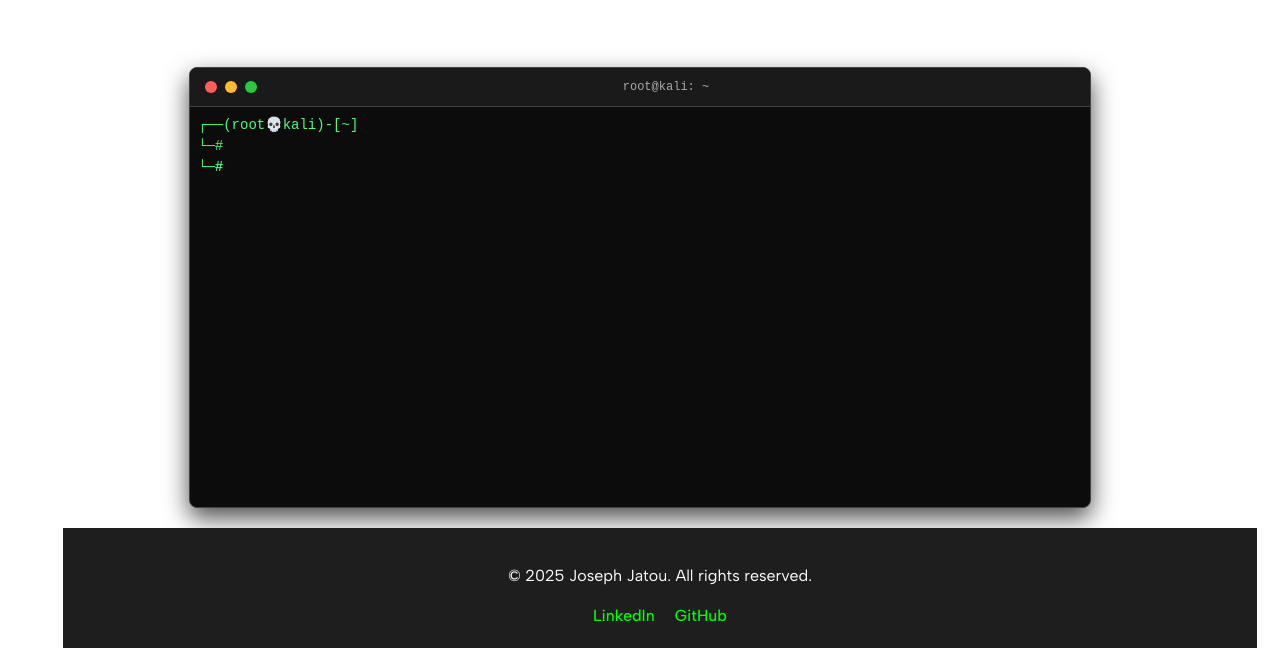
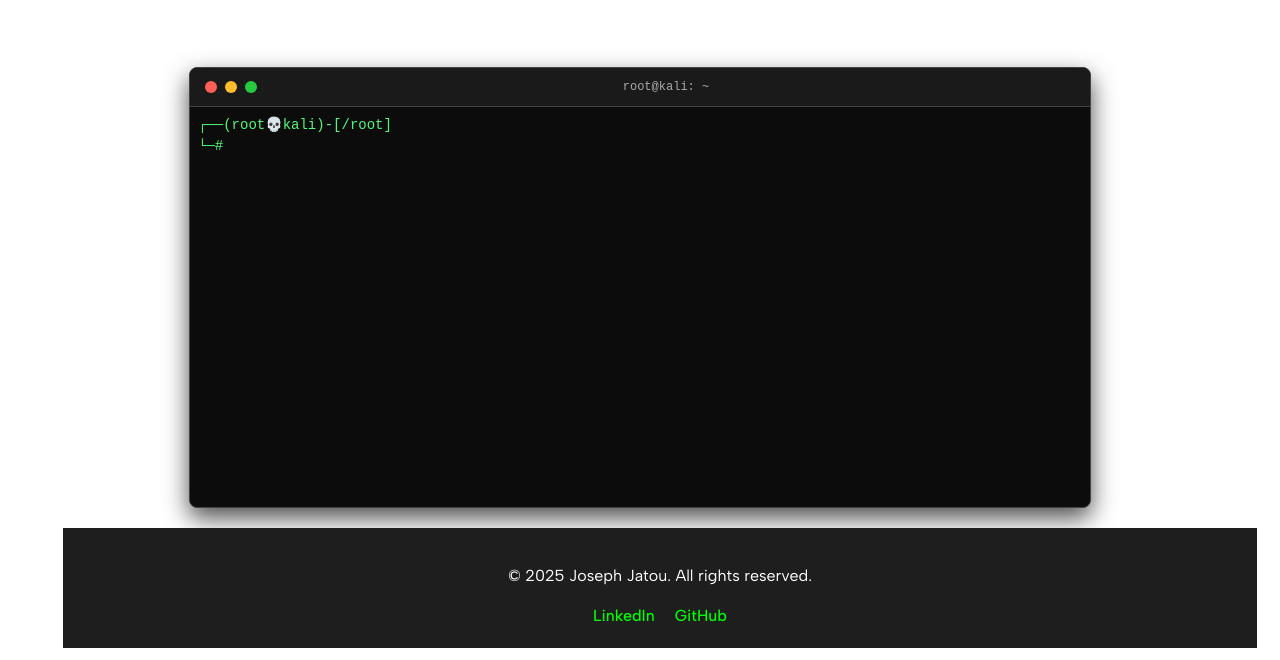
Before and after one commit to sudoBaymax/personal_website, a React (Vite) app in the folder client/: page / in a window 1280 px wide. Shown: the part 935-1595 px from the top of the page. Built offline with nearby package versions, Linux system fonts and the light colour scheme.

Commit message:
completed terminal styling

```diff
--- a/client/src/components/TerminalSection.tsx
+++ b/client/src/components/TerminalSection.tsx
@@ -6,8 +6,7 @@ const KaliTerminal = () => {
   const [commandHistory, setCommandHistory] = useState<string[]>([]);
   const [historyIndex, setHistoryIndex] = useState<number>(-1);
   const [output, setOutput] = useState<{ type: string; content: string }[]>([
-    { type: 'system', content: '┌──(root💀kali)-[~]' },
-    { type: 'system', content: '└─# ' }
+    { type: 'system', content: getPromptString('/root') }
   ]);
   const [pwd, setPwd] = useState<string>('/root');
   const [filesystem] = useState<{ [key: string]: { type: string; contents: any } }>({
@@ -36,6 +35,11 @@ const KaliTerminal = () => {
   const terminalRef = useRef<HTMLDivElement>(null);
   const inputRef = useRef<HTMLInputElement>(null);
 
+  // Function needs to be defined before it's used in initial state
+  function getPromptString(currentPath: string): string {
+    return `┌──(root💀kali)-[${currentPath}]\n└─# `;
+  }
+
   useEffect(() => {
     if (terminalRef.current) {
       terminalRef.current.scrollTop = terminalRef.current.scrollHeight;
@@ -44,10 +48,6 @@ const KaliTerminal = () => {
       inputRef.current.focus();
     }
   }, [output]);
-
-  const getPrompt = () => {
-    return `┌──(root💀kali)-[${pwd}]\n└─# `;
-  };
 
   const handleInputChange = (e: React.ChangeEvent<HTMLInputElement>) => {
     setInput(e.target.value);
@@ -102,7 +102,7 @@ const KaliTerminal = () => {
       }
     } else if (args.length === 2 && (command === 'cd' || command === 'cat')) {
       const path = args[1];
-      const currentDir = getCurrentDirectory(); // Ensure currentDir is defined
+      const currentDir = getCurrentDirectory();
 
       if (currentDir && currentDir.type === 'dir') {
         const entries = Object.keys(currentDir.contents);
@@ -122,7 +122,7 @@ const KaliTerminal = () => {
     if (pwd === '/root') return current;
 
     for (let i = 1; i < pathParts.length; i++) {
-      if (current.contents[pathParts[i]]) {
+      if (current.contents && current.contents[pathParts[i]]) {
         current = current.contents[pathParts[i]];
       } else {
         return null;
@@ -134,7 +134,8 @@ const KaliTerminal = () => {
 
   const processCommand = (): void => {
     if (!input.trim()) {
-      addOutput({ type: 'system', content: getPrompt() });
+      // Just clear input and return if empty
+      setInput('');
       return;
     }
 
@@ -142,8 +143,18 @@ const KaliTerminal = () => {
     setCommandHistory(prev => [input, ...prev]);
     setHistoryIndex(-1);
 
-    // Display the command
-    addOutput({ type: 'command', content: input });
+    // Create a new array with the current command (don't modify existing output)
+    const newOutput = [...output];
+
+    // For visual clarity, remove the last line if it's a prompt
+    // This prevents doubled prompts in the display
+    if (newOutput.length > 0 && newOutput[newOutput.length - 1].type === 'system') {
+      // We're going to replace this with the command line
+      newOutput.pop();
+    }
+
+    // Add the command with the current prompt
+    newOutput.push({ type: 'command', content: input });
 
     // Process command
     const args = input.split(' ');
@@ -153,23 +164,21 @@ const KaliTerminal = () => {
     // Add command output
     if (Array.isArray(result)) {
       result.forEach(line => {
-        addOutput({ type: 'output', content: line });
+        newOutput.push({ type: 'output', content: line });
       });
-    } else if (result) {
-      addOutput({ type: 'output', content: result });
+    } else if (result !== null) {
+      newOutput.push({ type: 'output', content: result });
     }
 
-    // Add new prompt
-    addOutput({ type: 'system', content: getPrompt() });
+    // Add new prompt - just once
+    newOutput.push({ type: 'system', content: getPromptString(pwd) });
 
+    // Update all output at once to prevent partial rendering
+    setOutput(newOutput);
     setInput('');
   };
 
-  const addOutput = (line: { type: string; content: string }): void => {
-    setOutput(prev => [...prev, line]);
-  };
-
-  const executeCommand = (command: string, args: string[]): string | string[] => {
+  const executeCommand = (command: string, args: string[]): string | string[] | null => {
     switch (command) {
       case 'help':
         return [
@@ -189,7 +198,7 @@ const KaliTerminal = () => {
         ];
 
       case 'ls': {
-        const dirPath: string = args.length > 0 ? args[0] : pwd;
+        const dirPath: string = args.length > 0 && !args[0].startsWith('-') ? args[0] : pwd;
 
         const showHidden = args.includes('-a') || args.includes('-la') || args.includes('-al');
         const longFormat = args.includes('-l') || args.includes('-la') || args.includes('-al');
@@ -252,7 +261,7 @@ const KaliTerminal = () => {
         let current = filesystem['/root'];
 
         for (let i = 1; i < pathParts.length; i++) {
-          if (current.contents[pathParts[i]] && current.contents[pathParts[i]].type === 'dir') {
+          if (current.contents && current.contents[pathParts[i]] && current.contents[pathParts[i]].type === 'dir') {
             current = current.contents[pathParts[i]];
           } else {
             return `cd: ${path}: No such file or directory`;
@@ -271,12 +280,11 @@ const KaliTerminal = () => {
         }
 
         const filePath: string = args[0];
-
-        const currentDir = getCurrentDirectory(); // Ensure currentDir is defined
+        const currentDir = getCurrentDirectory();
 
         if (!currentDir) return `cat: ${filePath}: No such file or directory`;
 
-        if (currentDir.contents[filePath]) {
+        if (currentDir.contents && currentDir.contents[filePath]) {
           const file = currentDir.contents[filePath];
           if (file.type === 'file') {
             return file.content;
@@ -289,7 +297,7 @@ const KaliTerminal = () => {
 
       case 'clear':
         setOutput([
-          { type: 'system', content: getPrompt() }
+          { type: 'system', content: getPromptString(pwd) }
         ]);
         return null;
 
@@ -415,13 +423,36 @@ const KaliTerminal = () => {
     }
   };
 
-  const colorizeOutput = (line: { type: string; content: string }): string => {
+  // Function to render the prompt and input line correctly
+  const renderTerminalLine = (line: { type: string; content: string }, index: number) => {
     if (line.type === 'command') {
-      return line.content;
+      // Split the prompt into its two lines
+      const promptLines = getPromptString(pwd).split('\n');
+      return (
+        <div key={index} className="whitespace-pre-wrap">
+          <span className="text-green-500">{promptLines[0]}</span>
+          <br />
+          <span className="text-green-500">{promptLines[1]}</span>
+          <span className="text-white">{line.content}</span>
+        </div>
+      );
     } else if (line.type === 'system') {
-      return line.content;
+      // System output is usually the prompt
+      return (
+        <div key={index} className="whitespace-pre-wrap text-green-500">
+          {line.content}
+        </div>
+      );
     } else {
-      return line.content;
+      // Regular output
+      return (
+        <div key={index} className={
+          line.type === 'error' ? "whitespace-pre-wrap text-red-500" :
+          "whitespace-pre-wrap text-white"
+        }>
+          {line.content}
+        </div>
+      );
     }
   };
 
@@ -445,39 +476,22 @@ const KaliTerminal = () => {
         ref={terminalRef}
         className="h-96 overflow-y-auto p-2 font-mono text-sm"
       >
-        {output.map((line, index) => (
-          <div key={index} className="whitespace-pre-wrap">
-            {line.type === 'command' ? (
-              <div>
-                <span className="prompt">{getPrompt().split('\n')[0]}</span>
-                <br />
-                <span className="prompt">{getPrompt().split('\n')[1]}</span>
-                <span className="command-text">{line.content}</span>
-              </div>
-            ) : (
-              <span className={
-                line.type === 'system' ? "text-green-500" :
-                line.type === 'error' ? "text-red-500" :
-                "text-white"
-              }>
-                {colorizeOutput(line)}
-              </span>
-            )}
-          </div>
-        ))}
+        {output.map((line, index) => renderTerminalLine(line, index))}
 
-        <div className="terminal-input-line">
-          <span className="prompt">{getPrompt().split('\n')[1]}</span>
+        {/* Input line only after the last prompt */}
+        {output.length > 0 && output[output.length - 1].type === 'system' && (
+          <div className="terminal-input-line flex">
             <input
               ref={inputRef}
               type="text"
-            className="terminal-input"
+              className="terminal-input bg-transparent outline-none border-none text-white flex-grow"
               value={input}
               onChange={handleInputChange}
               onKeyDown={handleKeyDown}
               autoFocus
             />
           </div>
+        )}
       </div>
     </div>
   );
```
Lines whose indentation alone changed are shown as unchanged.
